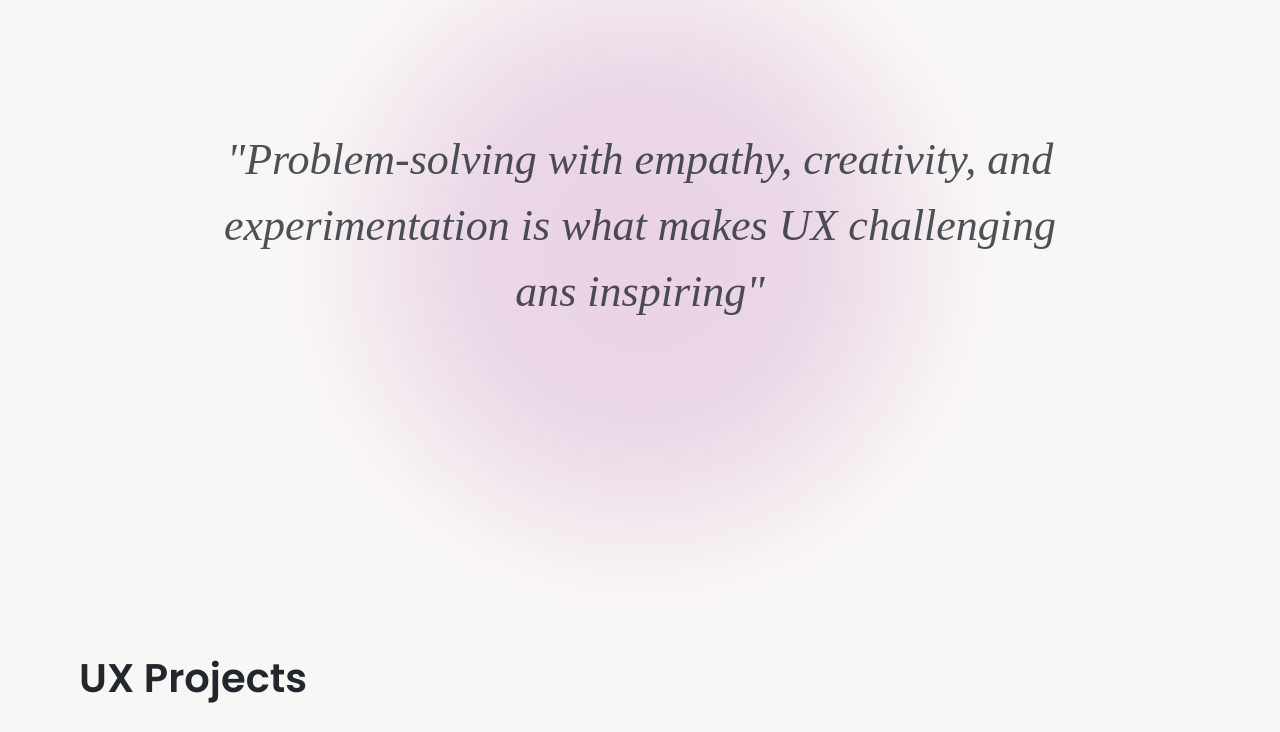
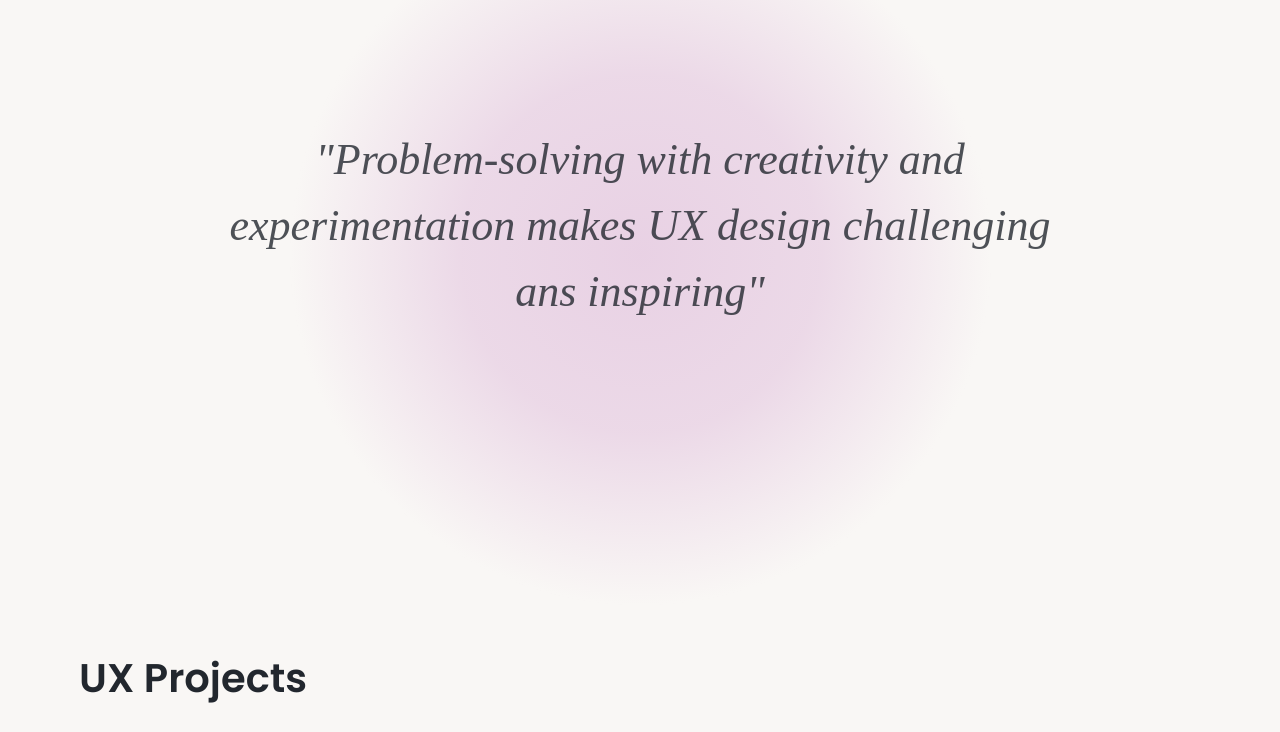
Before and after one commit to early-dew/early-dew.github.io, a plain HTML site: page index.html in a window 1280 px wide. Shown: the part 1000-1732 px from the top of the page. Drawn offline with Linux system fonts and the light colour scheme.

Commit message:
Add files via upload

```diff
--- a/index.html
+++ b/index.html
@@ -105,8 +105,8 @@
       <section class="quote-container-one quote-container">
         <div class="quotes">
           <p class="quote">
-            "Problem-solving with empathy, creativity, and experimentation is
-            what makes UX challenging ans inspiring"
+            "Problem-solving with creativity and experimentation makes UX design
+            challenging ans inspiring"
           </p>
         </div>
       </section>
```
